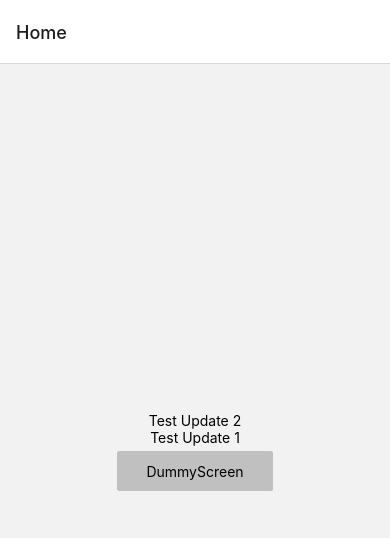
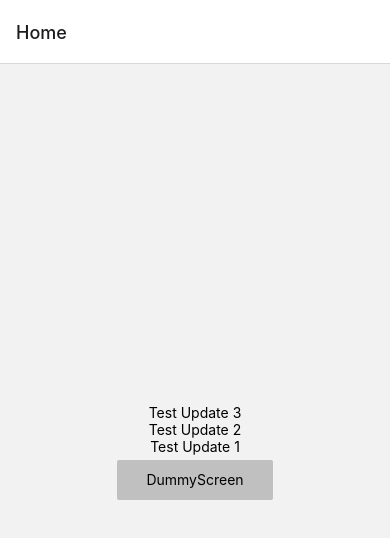
Before and after one commit to timmyjose/expo-updates-demo, a React Native app: screen /Home in a window 390 px wide. Shown: the top 538 px of the page. Built offline with nearby package versions, Linux system fonts and the light colour scheme.

Commit message:
chore: test update 3.

```diff
--- a/src/screens/Home.tsx
+++ b/src/screens/Home.tsx
@@ -9,6 +9,7 @@ const Home = () => {
 
   return (
     <View style={styles.container}>
+      <Text>Test Update 3</Text>
       <Text>Test Update 2</Text>
       <Text>Test Update 1</Text>
       <Pressable
```
